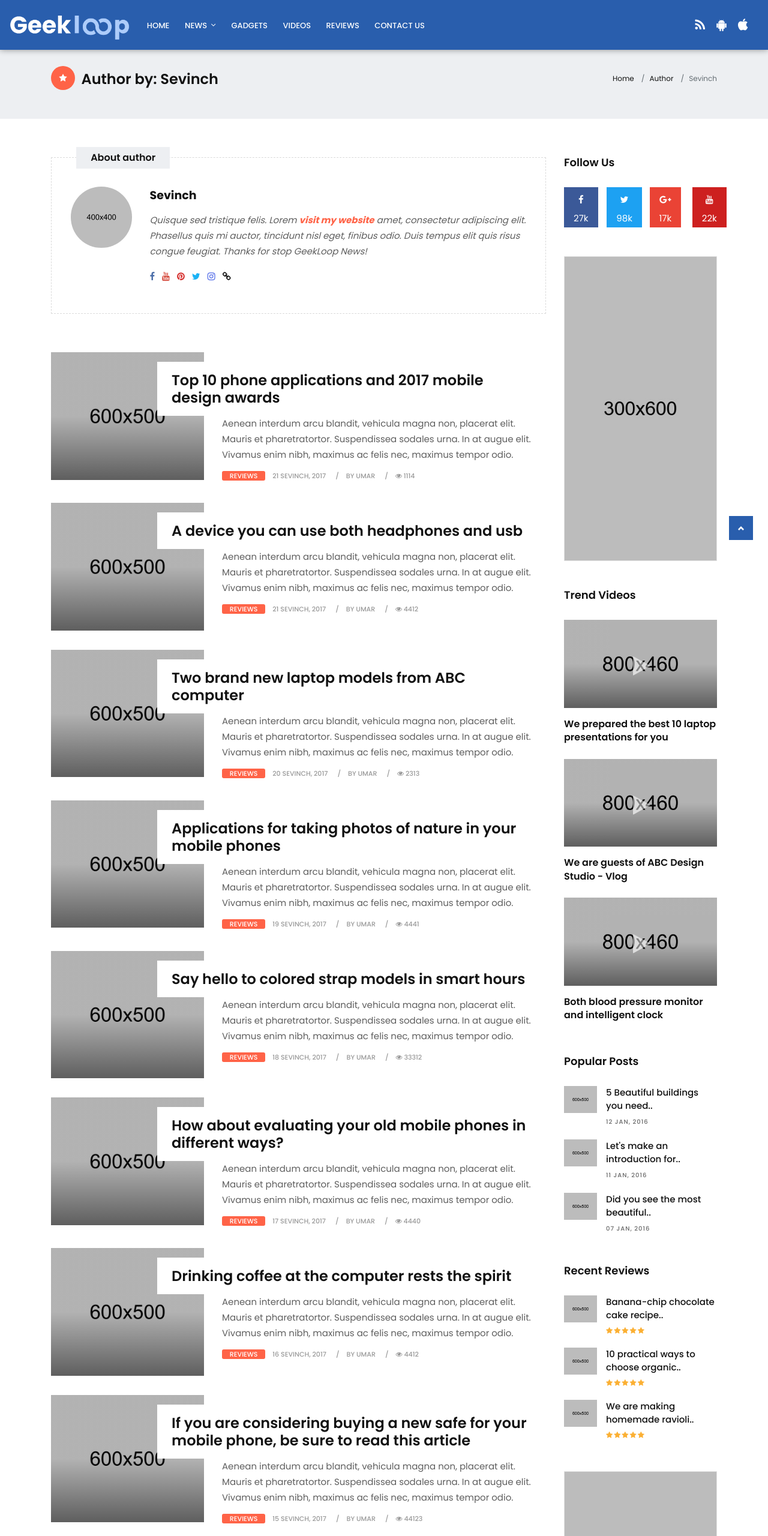
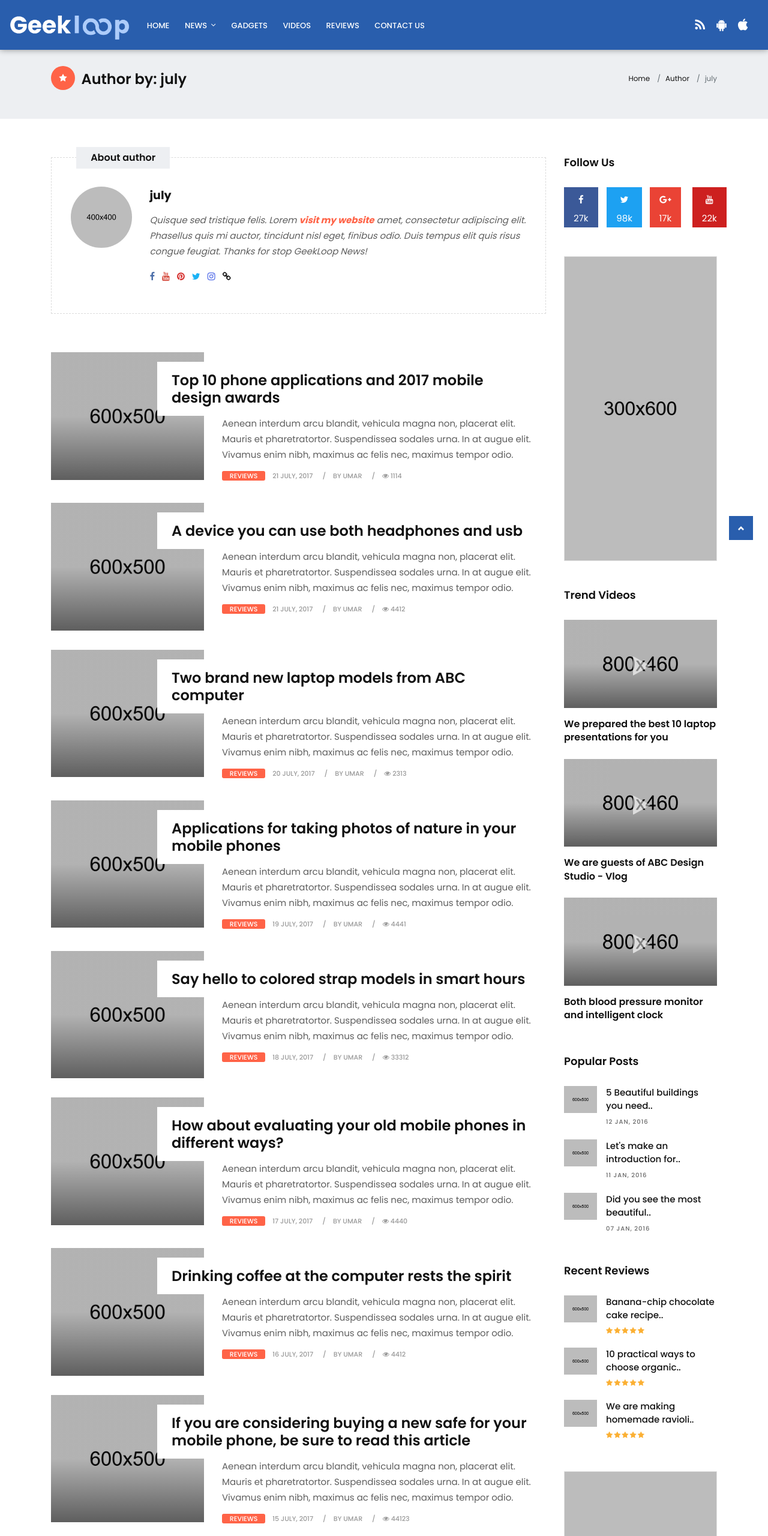
Before and after one commit to javoxirone/GeekLoop, a plain HTML site: page tech-author.html in a window 1280 px wide. Shown: the top 2560 px of the page at 60% size. Drawn offline with Linux system fonts and the light colour scheme.

Commit message:
Changed name of author

```diff
--- a/tech-author.html
+++ b/tech-author.html
@@ -446,13 +446,13 @@
             <div class="container">
                 <div class="row">
                     <div class="col-lg-8 col-md-8 col-sm-12 col-xs-12">
-                        <h2><i class="fa fa-star bg-orange"></i> Author by: Sevinch</h2>
+                        <h2><i class="fa fa-star bg-orange"></i> Author by: july</h2>
                     </div><!-- end col -->
                     <div class="col-lg-4 col-md-4 col-sm-12 hidden-xs-down hidden-sm-down">
                         <ol class="breadcrumb">
                             <li class="breadcrumb-item"><a href="#">Home</a></li>
                             <li class="breadcrumb-item"><a href="#">Author</a></li>
-                            <li class="breadcrumb-item active">Sevinch</li>
+                            <li class="breadcrumb-item active">july</li>
                         </ol>
                     </div><!-- end col -->
                 </div><!-- end row -->
@@ -472,7 +472,7 @@
                                     </div><!-- end col -->
 
                                     <div class="col-lg-10 col-md-10 col-sm-10 col-xs-12">
-                                        <h4><a href="#">Sevinch</a></h4>
+                                        <h4><a href="#">july</a></h4>
                                         <p>Quisque sed tristique felis. Lorem <a href="#">visit my website</a> amet, consectetur adipiscing elit. Phasellus quis mi auctor, tincidunt nisl eget, finibus odio. Duis tempus elit quis risus congue feugiat. Thanks for stop GeekLoop News!</p>
 
                                         <div class="topsocial">
@@ -505,7 +505,7 @@
                                         <h4><a href="tech-single.html" title="">Top 10 phone applications and 2017 mobile design awards</a></h4>
                                         <p>Aenean interdum arcu blandit, vehicula magna non, placerat elit. Mauris et pharetratortor. Suspendissea sodales urna. In at augue elit. Vivamus enim nibh, maximus ac felis nec, maximus tempor odio.</p>
                                         <small class="firstsmall"><a class="bg-orange" href="tech-category-01.html" title="">Reviews</a></small>
-                                        <small><a href="tech-single.html" title="">21 Sevinch, 2017</a></small>
+                                        <small><a href="tech-single.html" title="">21 july, 2017</a></small>
                                         <small><a href="tech-author.html" title="">by Umar</a></small>
                                         <small><a href="tech-single.html" title=""><i class="fa fa-eye"></i> 1114</a></small>
                                     </div><!-- end meta -->
@@ -527,7 +527,7 @@
                                         <h4><a href="tech-single.html" title="">A device you can use both headphones and usb</a></h4>
                                         <p>Aenean interdum arcu blandit, vehicula magna non, placerat elit. Mauris et pharetratortor. Suspendissea sodales urna. In at augue elit. Vivamus enim nibh, maximus ac felis nec, maximus tempor odio.</p>
                                         <small class="firstsmall"><a class="bg-orange" href="tech-category-01.html" title="">Reviews</a></small>
-                                        <small><a href="tech-single.html" title="">21 Sevinch, 2017</a></small>
+                                        <small><a href="tech-single.html" title="">21 july, 2017</a></small>
                                         <small><a href="tech-author.html" title="">by Umar</a></small>
                                         <small><a href="tech-single.html" title=""><i class="fa fa-eye"></i> 4412</a></small>
                                     </div><!-- end meta -->
@@ -549,7 +549,7 @@
                                         <h4><a href="tech-single.html" title="">Two brand new laptop models from ABC computer</a></h4>
                                         <p>Aenean interdum arcu blandit, vehicula magna non, placerat elit. Mauris et pharetratortor. Suspendissea sodales urna. In at augue elit. Vivamus enim nibh, maximus ac felis nec, maximus tempor odio.</p>
                                         <small class="firstsmall"><a class="bg-orange" href="tech-category-01.html" title="">Reviews</a></small>
-                                        <small><a href="tech-single.html" title="">20 Sevinch, 2017</a></small>
+                                        <small><a href="tech-single.html" title="">20 july, 2017</a></small>
                                         <small><a href="tech-author.html" title="">by Umar</a></small>
                                         <small><a href="tech-single.html" title=""><i class="fa fa-eye"></i> 2313</a></small>
                                     </div><!-- end meta -->
@@ -571,7 +571,7 @@
                                         <h4><a href="tech-single.html" title="">Applications for taking photos of nature in your mobile phones</a></h4>
                                         <p>Aenean interdum arcu blandit, vehicula magna non, placerat elit. Mauris et pharetratortor. Suspendissea sodales urna. In at augue elit. Vivamus enim nibh, maximus ac felis nec, maximus tempor odio.</p>
                                         <small class="firstsmall"><a class="bg-orange" href="tech-category-01.html" title="">Reviews</a></small>
-                                        <small><a href="tech-single.html" title="">19 Sevinch, 2017</a></small>
+                                        <small><a href="tech-single.html" title="">19 july, 2017</a></small>
                                         <small><a href="tech-author.html" title="">by Umar</a></small>
                                         <small><a href="tech-single.html" title=""><i class="fa fa-eye"></i> 4441</a></small>
                                     </div><!-- end meta -->
@@ -593,7 +593,7 @@
                                         <h4><a href="tech-single.html" title="">Say hello to colored strap models in smart hours</a></h4>
                                         <p>Aenean interdum arcu blandit, vehicula magna non, placerat elit. Mauris et pharetratortor. Suspendissea sodales urna. In at augue elit. Vivamus enim nibh, maximus ac felis nec, maximus tempor odio.</p>
                                         <small class="firstsmall"><a class="bg-orange" href="tech-category-01.html" title="">Reviews</a></small>
-                                        <small><a href="tech-single.html" title="">18 Sevinch, 2017</a></small>
+                                        <small><a href="tech-single.html" title="">18 july, 2017</a></small>
                                         <small><a href="tech-author.html" title="">by Umar</a></small>
                                         <small><a href="tech-single.html" title=""><i class="fa fa-eye"></i> 33312</a></small>
                                     </div><!-- end meta -->
@@ -615,7 +615,7 @@
                                         <h4><a href="tech-single.html" title="">How about evaluating your old mobile phones in different ways?</a></h4>
                                         <p>Aenean interdum arcu blandit, vehicula magna non, placerat elit. Mauris et pharetratortor. Suspendissea sodales urna. In at augue elit. Vivamus enim nibh, maximus ac felis nec, maximus tempor odio.</p>
                                         <small class="firstsmall"><a class="bg-orange" href="tech-category-01.html" title="">Reviews</a></small>
-                                        <small><a href="tech-single.html" title="">17 Sevinch, 2017</a></small>
+                                        <small><a href="tech-single.html" title="">17 july, 2017</a></small>
                                         <small><a href="tech-author.html" title="">by Umar</a></small>
                                         <small><a href="tech-single.html" title=""><i class="fa fa-eye"></i> 4440</a></small>
                                     </div><!-- end meta -->
@@ -637,7 +637,7 @@
                                         <h4><a href="tech-single.html" title="">Drinking coffee at the computer rests the spirit</a></h4>
                                         <p>Aenean interdum arcu blandit, vehicula magna non, placerat elit. Mauris et pharetratortor. Suspendissea sodales urna. In at augue elit. Vivamus enim nibh, maximus ac felis nec, maximus tempor odio.</p>
                                         <small class="firstsmall"><a class="bg-orange" href="tech-category-01.html" title="">Reviews</a></small>
-                                        <small><a href="tech-single.html" title="">16 Sevinch, 2017</a></small>
+                                        <small><a href="tech-single.html" title="">16 july, 2017</a></small>
                                         <small><a href="tech-author.html" title="">by Umar</a></small>
                                         <small><a href="tech-single.html" title=""><i class="fa fa-eye"></i> 4412</a></small>
                                     </div><!-- end meta -->
@@ -659,7 +659,7 @@
                                         <h4><a href="tech-single.html" title="">If you are considering buying a new safe for your mobile phone, be sure to read this article</a></h4>
                                         <p>Aenean interdum arcu blandit, vehicula magna non, placerat elit. Mauris et pharetratortor. Suspendissea sodales urna. In at augue elit. Vivamus enim nibh, maximus ac felis nec, maximus tempor odio.</p>
                                         <small class="firstsmall"><a class="bg-orange" href="tech-category-01.html" title="">Reviews</a></small>
-                                        <small><a href="tech-single.html" title="">15 Sevinch, 2017</a></small>
+                                        <small><a href="tech-single.html" title="">15 july, 2017</a></small>
                                         <small><a href="tech-author.html" title="">by Umar</a></small>
                                         <small><a href="tech-single.html" title=""><i class="fa fa-eye"></i> 44123</a></small>
                                     </div><!-- end meta -->
@@ -681,7 +681,7 @@
                                         <h4><a href="tech-single.html" title="">Enjoy a summer with a colorful headset</a></h4>
                                         <p>Aenean interdum arcu blandit, vehicula magna non, placerat elit. Mauris et pharetratortor. Suspendissea sodales urna. In at augue elit. Vivamus enim nibh, maximus ac felis nec, maximus tempor odio.</p>
                                         <small class="firstsmall"><a class="bg-orange" href="tech-category-01.html" title="">Technology</a></small>
-                                        <small><a href="tech-single.html" title="">14 Sevinch, 2017</a></small>
+                                        <small><a href="tech-single.html" title="">14 july, 2017</a></small>
                                         <small><a href="tech-author.html" title="">by Umar</a></small>
                                         <small><a href="tech-single.html" title=""><i class="fa fa-eye"></i> 2214</a></small>
                                     </div><!-- end meta -->
@@ -703,7 +703,7 @@
                                         <h4><a href="tech-single.html" title="">Google has developed a brand new algorithm. Forget all your knowledge!</a></h4>
                                         <p>Aenean interdum arcu blandit, vehicula magna non, placerat elit. Mauris et pharetratortor. Suspendissea sodales urna. In at augue elit. Vivamus enim nibh, maximus ac felis nec, maximus tempor odio.</p>
                                         <small class="firstsmall"><a class="bg-orange" href="tech-category-01.html" title="">Gadgets</a></small>
-                                        <small><a href="tech-single.html" title="">13 Sevinch, 2017</a></small>
+                                        <small><a href="tech-single.html" title="">13 july, 2017</a></small>
                                         <small><a href="tech-author.html" title="">by Umar</a></small>
                                         <small><a href="tech-single.html" title=""><i class="fa fa-eye"></i> 3331</a></small>
                                     </div><!-- end meta -->
```
Also changed, not shown: index.html (+15 -15 lines), tech-category-01.html (+12 -12 lines), tech-category-02.html (+6 -6 lines), tech-category-03.html (+10 -10 lines), tech-single.html (+5 -5 lines).
